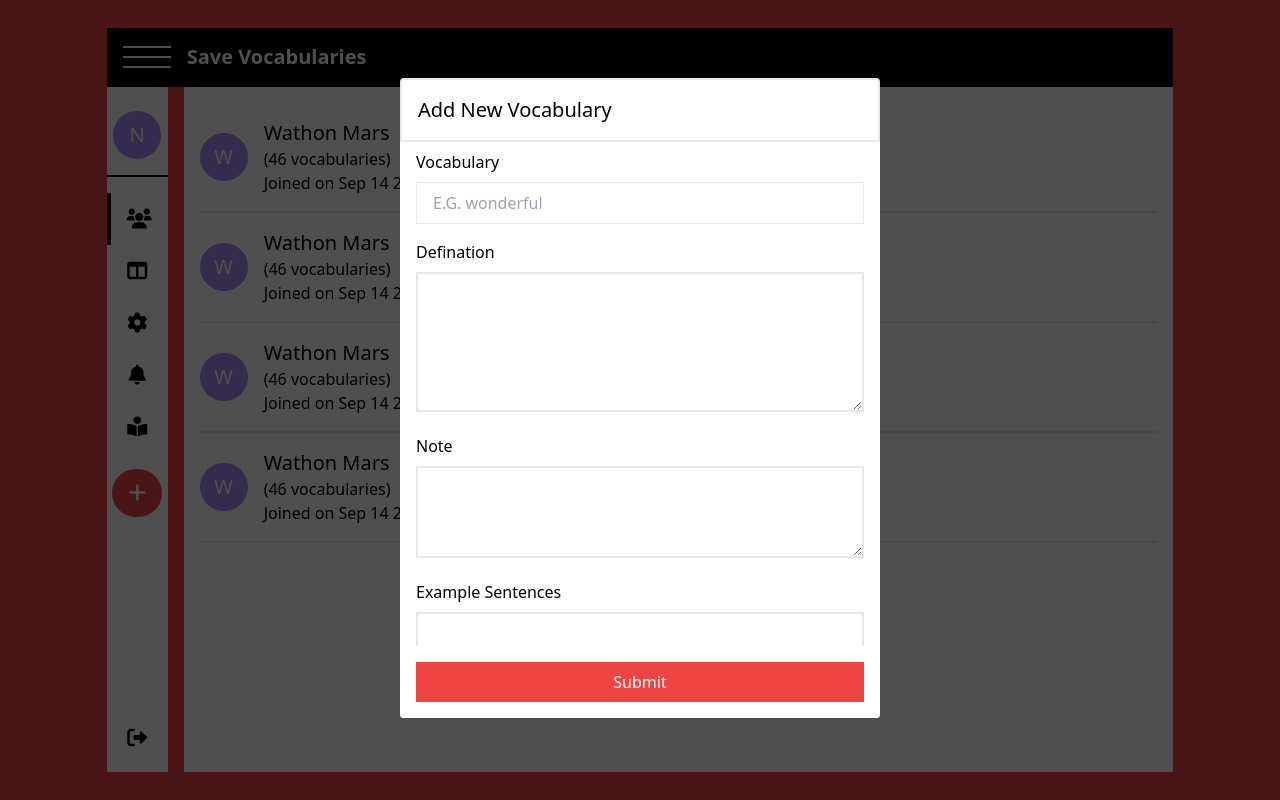
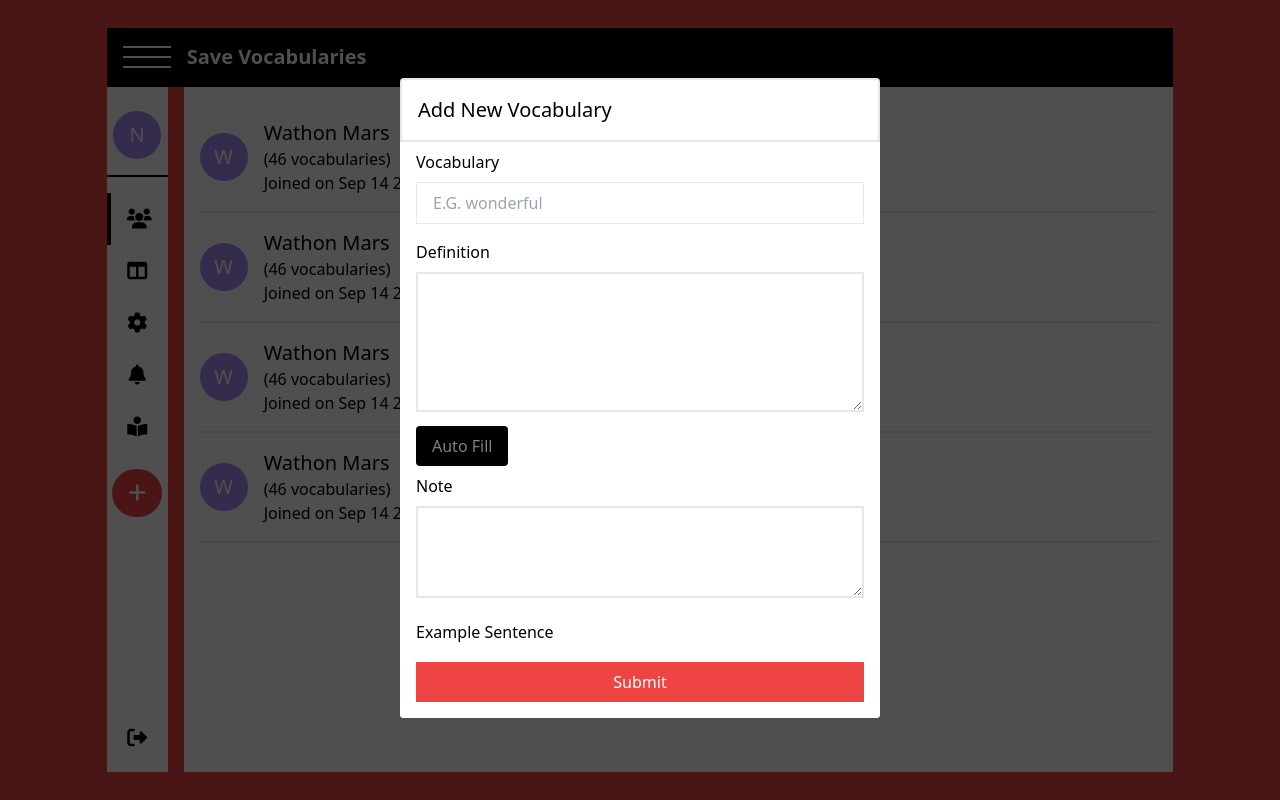
Before and after one commit to nnha19/Save-Vocabularies, a React (Create React App) app in the folder ui/: page /users in a window 1280 px wide. Both pictures are taken after a click on the button 137 px from the left and 492 px from the top of the page. Built offline with nearby package versions, Linux system fonts and the light colour scheme.

Commit message:
words definition can be fetched from third party api

```diff
--- /dev/null
+++ b/ui/src/components/AddNewVocaForm/AddNewVocaForm.css
@@ -0,0 +1,5 @@
+.button:disabled {
+  background: black;
+  cursor: not-allowed;
+  color: rgba(255, 255, 255, 0.5);
+}
--- a/ui/src/components/AddNewVocaForm/AddNewVocaForm.tsx
+++ b/ui/src/components/AddNewVocaForm/AddNewVocaForm.tsx
@@ -1,16 +1,20 @@
-import React, { useState } from "react";
+import React, { useEffect, useState } from "react";
+
+import "./AddNewVocaForm.css";
 
 import BackDrop from "../Common/BackDrop/BackDrop";
 import Input from "../Common/Input/Input";
 import TextArea from "../Common/TextArea/TextArea";
+import axios from "axios";
+
 interface IProps {
   setShowAddNewVocaForm: React.Dispatch<React.SetStateAction<boolean>>;
 }
 
 interface IForm {
   vocabulary: { value: string; error: string | undefined; isTouched: boolean };
-  defination: { value: string; error: string | undefined; isTouched: boolean };
-  exampleSentences: {
+  definition: { value: string; error: string | undefined; isTouched: boolean };
+  exampleSentence: {
     value: string;
     error: string | undefined;
     isTouched: boolean;
@@ -25,18 +29,25 @@ const AddNewVocaForm: React.FC<IProps> = ({ setShowAddNewVocaForm }) => {
       error: "",
       isTouched: false,
     },
-    defination: {
+    definition: {
       value: "",
       error: "",
       isTouched: false,
     },
-    exampleSentences: {
+    exampleSentence: {
       value: "",
       error: "",
       isTouched: false,
     },
     note: { value: "", error: "", isTouched: false },
   });
+
+  const [exampleSentenceIsDisabled, setExampleSentenceIsDisabled] =
+    useState(true);
+  const [addExmSenBtnDis, setAddExmSenBtnDis] = useState(true);
+  const [addedExampleSentences, setAddedExampleSentences] = useState<string[]>(
+    []
+  );
 
   const changeInputValHandler = (e: any, error: string | undefined): void => {
     function hasKey<O>(obj: O, key: PropertyKey): key is keyof O {
@@ -56,6 +67,55 @@ const AddNewVocaForm: React.FC<IProps> = ({ setShowAddNewVocaForm }) => {
     }
   };
 
+  useEffect(() => {
+    if (inputVals["vocabulary"].value !== "") {
+      setExampleSentenceIsDisabled(false);
+    } else {
+      setExampleSentenceIsDisabled(true);
+    }
+  }, [inputVals["vocabulary"].value]);
+
+  useEffect(() => {
+    //enable the button if vocabulary is included in exampleSentence
+    let { value } = inputVals["exampleSentence"];
+    value = value.replaceAll(".", "");
+    value = value.replaceAll(",", "");
+    const included = value
+      .split(" ")
+      .find((w) => w === inputVals["vocabulary"].value);
+    if (inputVals["vocabulary"].value && included) {
+      setAddExmSenBtnDis(false);
+    } else {
+      setAddExmSenBtnDis(true);
+    }
+  }, [inputVals["vocabulary"].value, inputVals["exampleSentence"].value]);
+
+  const addExampleSentenceHandler = () => {
+    setAddedExampleSentences([
+      ...addedExampleSentences,
+      inputVals["exampleSentence"].value,
+    ]);
+    const updatedInputVals = { ...inputVals };
+    updatedInputVals["exampleSentence"].value = "";
+    updatedInputVals["exampleSentence"].error = "";
+    updatedInputVals["exampleSentence"].isTouched = false;
+  };
+
+  const fetchDefinitionHandler = async () => {
+    try {
+      const resp: any = await axios.get(
+        `https://api.dictionaryapi.dev/api/v2/entries/en/${inputVals["vocabulary"].value}`
+      );
+      const definition = resp.data[0].meanings[0].definitions[0].definition;
+      const updatedInputVals = { ...inputVals };
+      updatedInputVals["definition"].value = definition;
+      setInputVals(updatedInputVals);
+    } catch (err: any) {
+      alert(err.response.data.title);
+      // alert(err);
+    }
+  };
+
   return (
     <>
       <BackDrop clicked={() => setShowAddNewVocaForm(false)} />
@@ -72,13 +132,23 @@ const AddNewVocaForm: React.FC<IProps> = ({ setShowAddNewVocaForm }) => {
               changeInputVal={changeInputValHandler}
               error={inputVals["vocabulary"].error}
             />
+            <div className="w-full">
               <TextArea
-              error={inputVals["defination"].error}
-              value={inputVals["defination"].value}
-              name="defination"
+                error={inputVals["definition"].error}
+                value={inputVals["definition"].value}
+                name="definition"
                 changeInputVal={changeInputValHandler}
-              label="Defination"
+                label="Definition"
               />
+              <button
+                onClick={fetchDefinitionHandler}
+                disabled={!inputVals["vocabulary"].value}
+                type="button"
+                className="button minor-btn"
+              >
+                Auto Fill
+              </button>
+            </div>
             <TextArea
               error={inputVals["note"].error}
               rows={3}
@@ -87,16 +157,32 @@ const AddNewVocaForm: React.FC<IProps> = ({ setShowAddNewVocaForm }) => {
               value={inputVals["note"].value}
               changeInputVal={changeInputValHandler}
             />
+            <div className="w-full">
+              {!!addedExampleSentences.length && (
+                <p className="px-4 text-blue-400 cursor-pointer">
+                  {addedExampleSentences.length} sentence
+                </p>
+              )}
               <TextArea
-              error={inputVals["exampleSentences"].error}
-              value={inputVals["exampleSentences"].value}
-              label="Example Sentences"
-              name="exampleSentences"
+                error={inputVals["exampleSentence"].error}
+                value={inputVals["exampleSentence"].value}
+                label="Example Sentence"
+                name="exampleSentence"
                 changeInputVal={changeInputValHandler}
+                disabled={exampleSentenceIsDisabled}
               />
+              <button
+                onClick={addExampleSentenceHandler}
+                disabled={addExmSenBtnDis}
+                type="button"
+                className="button minor-btn"
+              >
+                Add
+              </button>
+            </div>
           </div>
           <div className="px-4 sticky bottom-0 bg-white py-4">
-            <button className="bg-red-500 text-white w-full px-4 py-2">
+            <button className=" bg-red-500 text-white w-full px-4 py-2">
               Submit
             </button>
           </div>
--- a/ui/src/components/Common/Input/Input.tsx
+++ b/ui/src/components/Common/Input/Input.tsx
@@ -36,7 +36,7 @@ const Input: React.FC<IProps> = ({
         value={value}
         placeholder={placeholder}
       />
-      {error && <p>{error}</p>}
+      {error && <p className="text-red-500">{error}</p>}
     </div>
   );
 };
--- a/ui/src/components/Common/TextArea/TextArea.tsx
+++ b/ui/src/components/Common/TextArea/TextArea.tsx
@@ -8,6 +8,7 @@ interface IProps {
   cols?: number;
   changeInputVal: (e: any, error: string | undefined) => void;
   error: string | undefined;
+  disabled?: boolean;
 }
 
 const TextArea: React.FC<IProps> = ({
@@ -17,6 +18,7 @@ const TextArea: React.FC<IProps> = ({
   rows,
   cols,
   error,
+  disabled,
   changeInputVal,
 }) => {
   const changeInputValHandler = (e: any) => {
@@ -27,6 +29,7 @@ const TextArea: React.FC<IProps> = ({
     <div className="my-2 w-full px-4 ">
       <label className="font-medium">{label}</label>
       <textarea
+        disabled={disabled}
         cols={cols || 20}
         rows={rows || 5}
         className="w-full border-2 p-2 mt-2"
@@ -34,7 +37,7 @@ const TextArea: React.FC<IProps> = ({
         onChange={changeInputValHandler}
         value={value}
       ></textarea>
-      {error && <p>{error}</p>}
+      {error && <p className="text-red-500">{error}</p>}
     </div>
   );
 };
--- a/ui/src/index.css
+++ b/ui/src/index.css
@@ -21,5 +21,6 @@
 .center {
   @apply absolute inset-x-0 mx-auto -mt-1;
 }
-/* .input-style {
-} */
+.minor-btn {
+  @apply bg-red-500 text-white px-4 py-2 ml-4 rounded;
+}
```
Lines whose indentation alone changed are shown as unchanged.
